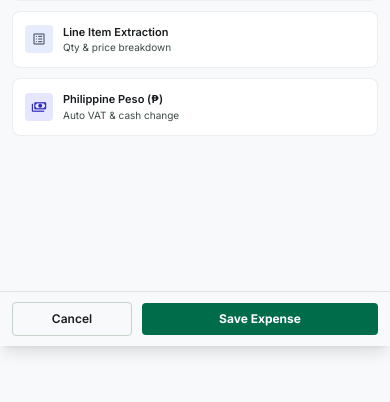
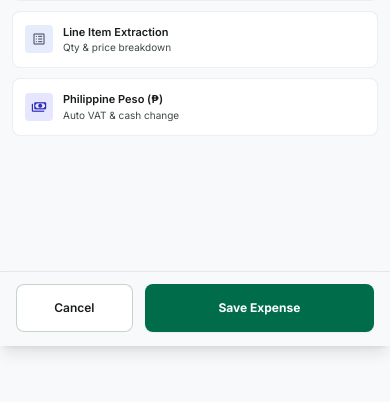
Before and after one commit to WWH16/AntTipid, a Django app: page /scan-receipt/ in a window 390 px wide. Shown: the part 498-900 px from the top of the page. Run offline with Django 5.2, Linux system fonts and the light colour scheme; some libraries are stand-ins or nearby versions.

Commit message:
fix the button and the layout of the review receipt

```diff
--- a/dashboard/templates/dashboard/scan_receipt.html
+++ b/dashboard/templates/dashboard/scan_receipt.html
@@ -367,10 +367,10 @@
 
                 <!-- Desktop Action Buttons -->
                 <div class="hidden sm:flex items-center justify-end gap-2.5 pt-1">
-                    <a href="{% url 'add_transaction' %}" class="px-5 py-2 border border-outline-variant/80 text-on-surface font-label-md text-xs font-semibold rounded-lg flex items-center justify-center hover:bg-surface-container-low active:scale-95 transition-all shadow-xs">
+                    <button type="button" id="btn-cancel-ocr" class="px-5 py-2.5 h-11 border border-outline-variant/80 text-on-surface font-label-md text-xs sm:text-sm font-semibold rounded-lg flex items-center justify-center hover:bg-surface-container-low active:scale-95 transition-all shadow-xs">
                         Cancel
-                    </a>
-                    <button type="button" id="btn-save-ocr-expense" class="px-6 py-2 bg-primary text-on-primary font-label-md text-xs font-bold rounded-lg flex items-center justify-center hover:bg-primary-container hover:text-on-primary-container active:scale-[0.98] transition-all shadow-sm">
+                    </button>
+                    <button type="button" id="btn-save-ocr-expense" class="px-6 py-2.5 h-11 bg-primary text-on-primary font-label-md text-xs sm:text-sm font-bold rounded-lg flex items-center justify-center hover:bg-primary-container hover:text-on-primary-container active:scale-[0.98] transition-all shadow-sm">
                         Save Expense
                     </button>
                 </div>
@@ -381,11 +381,11 @@
     </main>
 
     <!-- MOBILE STICKY ACTION BAR (Phone <sm) -->
-    <div id="bar-mobile-actions" class="fixed bottom-0 left-0 w-full bg-surface/95 backdrop-blur-md border-t border-surface-variant p-2.5 px-3 z-50 flex sm:hidden items-center justify-between gap-2.5 shadow-lg">
-        <a href="{% url 'add_transaction' %}" class="flex-1 py-2 border border-outline-variant/80 text-on-surface font-label-md text-xs font-semibold rounded-lg flex items-center justify-center active:scale-95 transition-transform">
+    <div id="bar-mobile-actions" class="fixed bottom-0 left-0 w-full bg-surface/95 backdrop-blur-md border-t border-surface-variant/80 p-3 px-4 z-50 flex sm:hidden items-center justify-between gap-3 shadow-lg pb-[max(0.875rem,env(safe-area-inset-bottom))]">
+        <button type="button" id="btn-cancel-ocr-mobile" class="flex-1 py-3.5 h-12 border border-outline-variant/80 text-on-surface font-label-md text-xs sm:text-sm font-semibold rounded-xl flex items-center justify-center active:scale-95 transition-transform bg-surface-container-lowest shadow-xs">
             Cancel
-        </a>
-        <button type="button" id="btn-save-ocr-expense-mobile" class="flex-[2] py-2 bg-primary text-on-primary font-label-md text-xs font-bold rounded-lg flex items-center justify-center active:scale-95 transition-transform shadow-xs">
+        </button>
+        <button type="button" id="btn-save-ocr-expense-mobile" class="flex-[2] py-3.5 h-12 bg-primary text-on-primary font-label-md text-xs sm:text-sm font-bold rounded-xl flex items-center justify-center active:scale-95 transition-transform shadow-sm">
             Save Expense
         </button>
     </div>
@@ -692,6 +692,21 @@
             if (el) el.addEventListener('change', saveActiveState);
         });
 
+        const cancelBtn = document.getElementById('btn-cancel-ocr');
+        const cancelBtnMobile = document.getElementById('btn-cancel-ocr-mobile');
+
+        function handleCancelOCR() {
+            sessionStorage.removeItem('active_ocr_review_data');
+            if (ocrReviewScreen) ocrReviewScreen.classList.add('hidden');
+            if (mobileActionsBar) mobileActionsBar.classList.add('hidden');
+            if (processingCanvas) processingCanvas.classList.add('hidden');
+            if (fileInput) fileInput.value = '';
+            if (uploadZone) uploadZone.classList.remove('hidden');
+        }
+
+        if (cancelBtn) cancelBtn.addEventListener('click', handleCancelOCR);
+        if (cancelBtnMobile) cancelBtnMobile.addEventListener('click', handleCancelOCR);
+
         function handleSaveExpense() {
             const finalData = {
                 merchant: merchantInput.value,
@@ -725,12 +740,11 @@
                     row.className = "group flex flex-col sm:flex-row sm:items-center justify-between p-2.5 sm:p-3 gap-2 bg-surface-container-lowest rounded-lg border border-surface-variant/80 hover:border-outline-variant/80 shadow-xs transition-all";
 
                     row.innerHTML = `
-                        <div class="flex-1 flex flex-col sm:flex-row sm:items-center gap-2">
                         <div class="flex-1 flex items-center bg-surface-container-low/40 rounded-md px-2.5 py-1 border border-surface-variant/40 focus-within:border-primary">
                             <input type="text" class="input-item-desc w-full font-body-md text-xs sm:text-sm font-medium text-on-surface bg-transparent border-none outline-none p-0 min-h-[28px]" value="${escapeHtml(item.description)}" data-idx="${idx}" placeholder="Item description" />
                         </div>
 
-                            <div class="flex items-center justify-between sm:justify-start gap-2">
+                        <div class="flex items-center justify-between sm:justify-end gap-2 pt-0.5 sm:pt-0">
                             <div class="flex items-center gap-1 bg-surface-container-low/40 rounded-md px-2 py-1 border border-surface-variant/40 focus-within:border-primary">
                                 <span class="text-[10px] font-semibold text-on-surface-variant/70 uppercase">Qty</span>
                                 <input type="number" min="1" step="1" class="input-item-qty w-10 text-center font-body-md text-xs sm:text-sm font-medium text-on-surface bg-transparent border-none outline-none p-0 tabular-nums min-h-[28px]" value="${item.quantity}" data-idx="${idx}" />
@@ -738,13 +752,10 @@
 
                             <div class="flex items-center gap-0.5 bg-surface-container-low/40 rounded-md px-2 py-1 border border-surface-variant/40 focus-within:border-primary">
                                 <span class="text-xs text-on-surface-variant font-medium">₱</span>
-                                    <input type="number" step="0.01" min="0" class="input-item-price w-20 text-right font-body-md text-xs sm:text-sm font-medium text-on-surface bg-transparent border-none outline-none p-0 tabular-nums min-h-[28px]" value="${parseFloat(item.price).toFixed(2)}" data-idx="${idx}" />
-                                </div>
-                            </div>
+                                <input type="number" step="0.01" min="0" class="input-item-price w-20 sm:w-24 text-right font-body-md text-xs sm:text-sm font-medium text-on-surface bg-transparent border-none outline-none p-0 tabular-nums min-h-[28px]" value="${parseFloat(item.price).toFixed(2)}" data-idx="${idx}" />
                             </div>
 
-                        <div class="flex items-center justify-end gap-2.5 shrink-0 pt-1 sm:pt-0 border-t sm:border-t-0 border-surface-variant/30">
-                            <button type="button" class="btn-delete-item text-outline-variant hover:text-error transition-colors p-1 rounded-md hover:bg-error/10 active:scale-95 shrink-0" data-idx="${idx}" title="Remove item">
+                            <button type="button" class="btn-delete-item text-outline-variant hover:text-error transition-colors p-1.5 rounded-md hover:bg-error/10 active:scale-95 shrink-0 ml-0.5" data-idx="${idx}" title="Remove item">
                                 <span class="material-symbols-outlined text-[18px]">delete</span>
                             </button>
                         </div>
```
Lines whose indentation alone changed are shown as unchanged.
